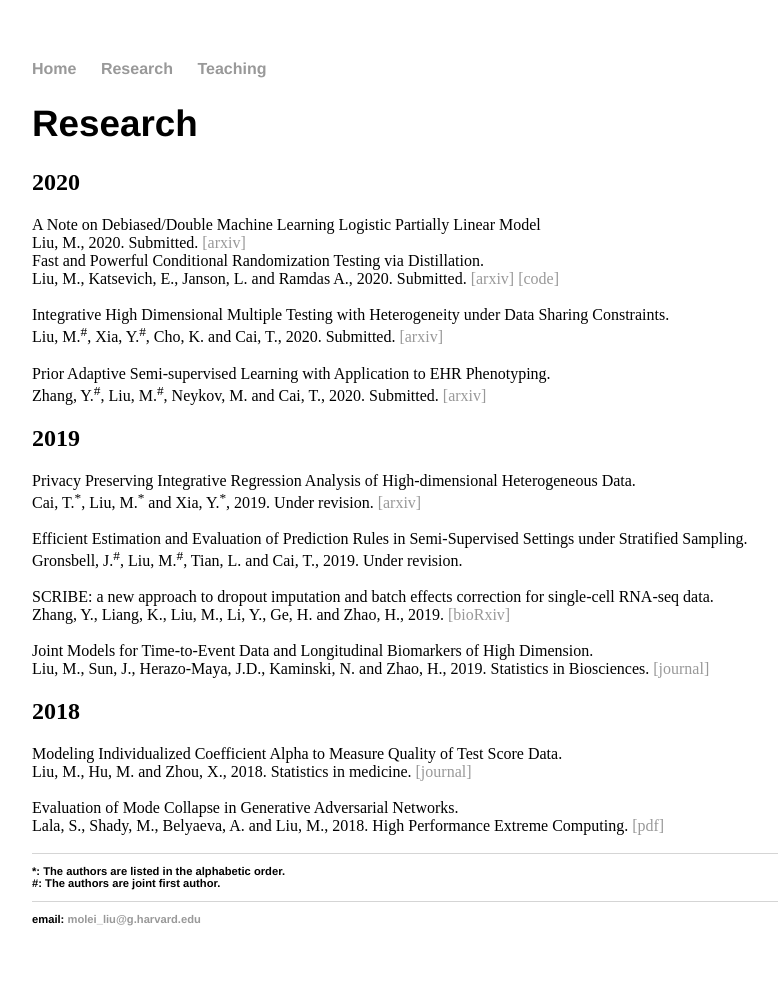
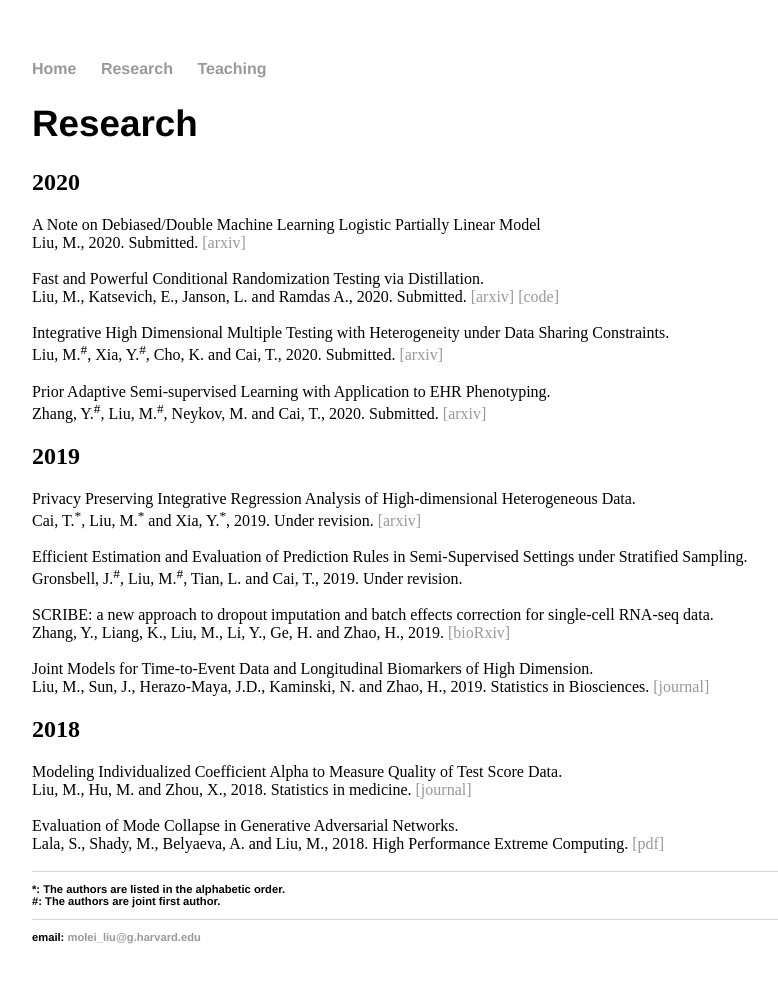
Before and after one commit to moleibobliu/moleibobliu.github.io, a Jekyll site: the page built from pub/index.html, in a window 1280 px wide. Shown: the whole page, without its empty margins (160-938 px from the left). Built offline with Jekyll 4.4.1, drawn with Linux system fonts in a browser that asks for light colours.

```diff
--- a/pub/index.html
+++ b/pub/index.html
@@ -10,12 +10,10 @@ title: Molei Liu
 	<br \>  Liu, M., 2020. Submitted. <a href="https://arxiv.org/abs/2008.12467"> [arxiv] </a>
 	<br \>
 
-
-	Fast and Powerful Conditional Randomization Testing via Distillation.
+	<br \>  Fast and Powerful Conditional Randomization Testing via Distillation.
 	<br \>  Liu, M., Katsevich, E., Janson, L. and Ramdas A., 2020. Submitted. <a href="https://arxiv.org/abs/2006.03980"> [arxiv] </a>
 		<a href="https://github.com/moleibobliu/Distillation-CRT"> [code] </a>
 	<br \>
-
 
 	<br \>  Integrative High Dimensional Multiple Testing with Heterogeneity under Data Sharing Constraints.
 	<br \>  Liu, M.<sup>#</sup>, Xia, Y.<sup>#</sup>, Cho, K. and Cai, T., 2020. Submitted. <a href="https://arxiv.org/abs/2004.00816"> [arxiv] </a>
@@ -23,7 +21,6 @@ title: Molei Liu
 
 	<br \>  Prior Adaptive Semi-supervised Learning with Application to EHR Phenotyping.
 	<br \>  Zhang, Y.<sup>#</sup>, Liu, M.<sup>#</sup>, Neykov, M. and Cai, T., 2020. Submitted. <a href="https://arxiv.org/abs/2003.11744"> [arxiv] </a>
-
 
 	<h2> 2019 </h2>
 
```
